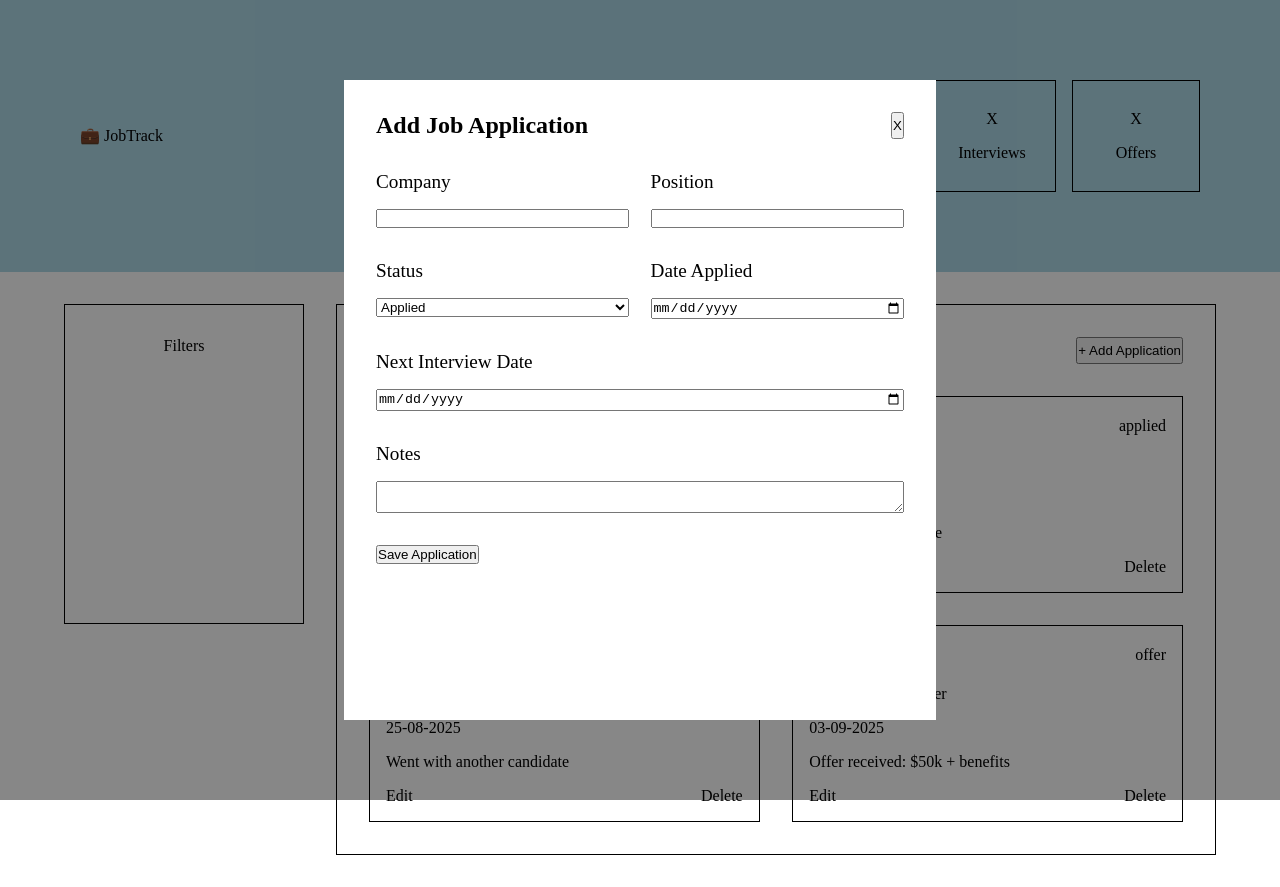
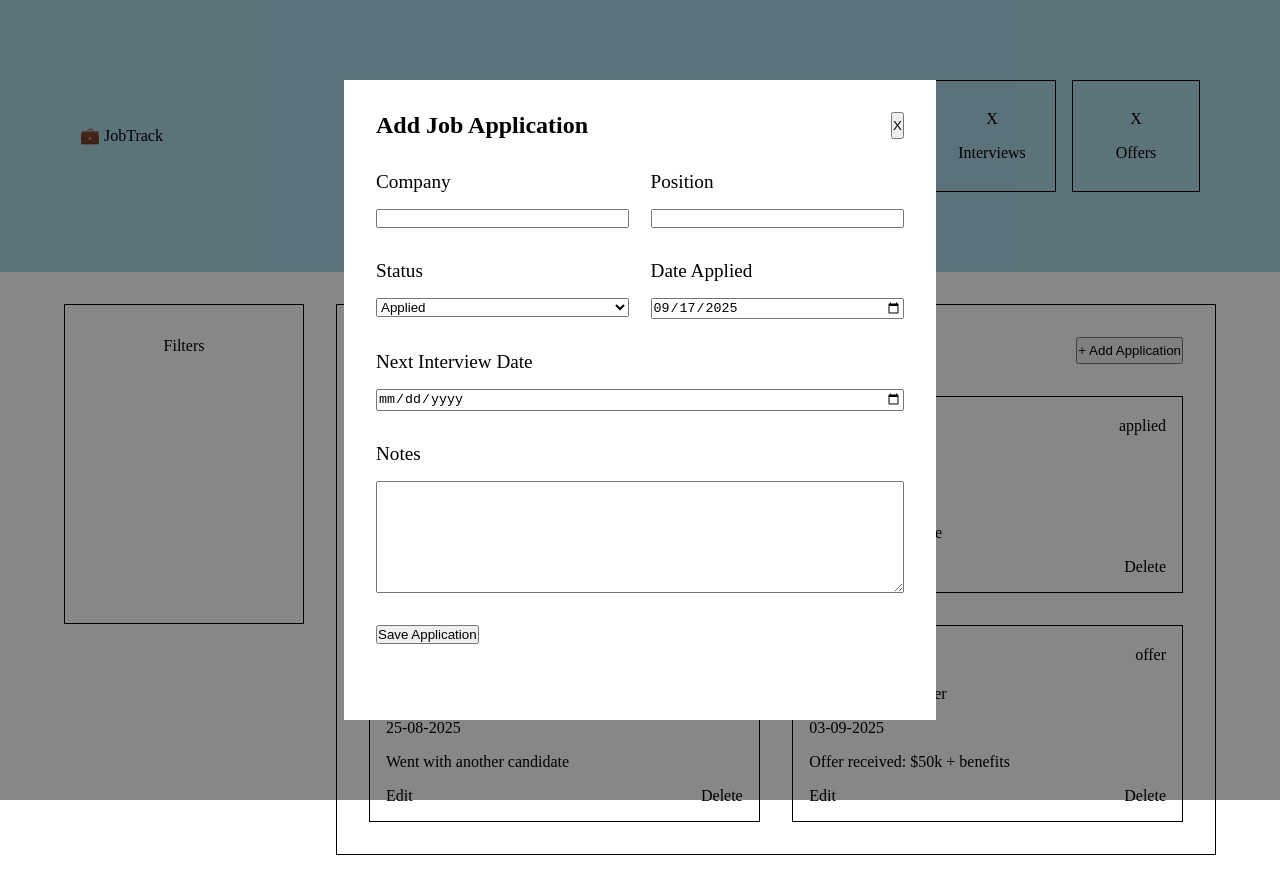
Before and after one commit to Srdjan-P/JobTrack, a React (Vite) app: page / in a window 1280 px wide. Both pictures are taken after a click on the button "+ Add Application". Built offline with nearby package versions, Linux system fonts and the light colour scheme.

Commit message:
Enabled Application Form with states

```diff
--- a/package.json
+++ b/package.json
@@ -10,6 +10,7 @@
     "preview": "vite preview"
   },
   "dependencies": {
+    "date-fns": "^4.1.0",
     "react": "^19.1.1",
     "react-dom": "^19.1.1",
     "sass": "^1.92.1"
--- a/src/App.jsx
+++ b/src/App.jsx
@@ -2,8 +2,8 @@ import Logo from "./components/Logo";
 import Main from "./components/Main";
 import Nav from "./components/Nav";
 import Stats from "./components/Stats";
-import Filters from "./components/Filters"
-import JobApplicationsList from "./components/JobApplicationsList"
+import Filters from "./components/Filters";
+import JobApplicationsList from "./components/JobApplicationsList";
 import ApplicationForm from "./components/ApplicationForm";
 import { useState } from "react";
 
@@ -47,19 +47,29 @@ const initialApplications = [
 ];
 
 export default function App() {
+  const [applications, setApplications] = useState(initialApplications);
   const [isOpen, setIsOpen] = useState(false);
 
-  return <div className="app-layout">
+  function handleAddApplication(application) {
+    setApplications((applications) => [...applications, application]);
+  }
+
+  return (
+    <div className="app-layout">
       <Nav>
         <Logo />
         <Stats />
       </Nav>
       <Main>
         <Filters />
-      <JobApplicationsList initialData={initialApplications} onOpen={setIsOpen} />
+        <JobApplicationsList applications={applications} onOpen={setIsOpen} />
       </Main>
-    {isOpen &&
-      <ApplicationForm onOpen={setIsOpen} />
+      {isOpen && (
+        <ApplicationForm
+          onOpen={setIsOpen}
+          onAddApplication={handleAddApplication}
+        />
+      )}
+    </div>
+  );
 }
-  </div>
-}
--- a/src/components/ApplicationForm.jsx
+++ b/src/components/ApplicationForm.jsx
@@ -1,60 +1,103 @@
-export default function ApplicationForm({ onOpen }) {
-  return <div className="form-container">
+import { useState } from "react";
+import { format } from "date-fns";
+
+export default function ApplicationForm({ onOpen, onAddApplication }) {
+  const [company, setCompany] = useState("");
+  const [position, setPosition] = useState("");
+  const [status, setStatus] = useState("applied");
+  const curDate = new Date();
+  const [dateApplied, setDateApplied] = useState(format(curDate, "yyyy-MM-dd"));
+  const [nextInterview, setNextInterview] = useState("");
+  const [notes, setNotes] = useState("");
+
+  console.log(curDate);
+
+  function handleSubmit(e) {
+    e.preventDefault();
+
+    const id = crypto.randomUUID();
+    const newApplication = {
+      id,
+      company,
+      position,
+      status,
+      dateApplied,
+      nextInterview,
+      notes,
+    };
+    onAddApplication(newApplication), onOpen(false);
+  }
+
+  return (
+    <div className="form-container">
       <div className="form-window">
         <div className="form-header">
           <h2>Add Job Application</h2>
           <button onClick={() => onOpen(false)}>X</button>
         </div>
-      <form>
+        <form onSubmit={handleSubmit}>
           <div className="form-row">
             <div className="form-group">
               <label>Company</label>
-            <input type="text" />
+              <input
+                type="text"
+                required
+                value={company}
+                onChange={(e) => setCompany(e.target.value)}
+              />
             </div>
             <div className="form-group">
               <label>Position</label>
-            <input type="text" />
+              <input
+                type="text"
+                required
+                value={position}
+                onChange={(e) => setPosition(e.target.value)}
+                autoCapitalize="words"
+              />
             </div>
           </div>
           <div className="form-row">
             <div className="form-group">
               <label>Status</label>
-            <select>
-              <option value="applied">
-                Applied
-              </option>
-              <option value="interview">
-                Interview
-              </option>
-              <option value="offer">
-                Offer
-              </option>
-              <option value="rejected">
-                Rejected
-              </option>
+              <select onChange={(e) => setStatus(e.target.value)}>
+                <option value="applied">Applied</option>
+                <option value="interview">Interview</option>
+                <option value="offer">Offer</option>
+                <option value="rejected">Rejected</option>
               </select>
             </div>
             <div className="form-group">
               <label>Date Applied</label>
-            <input type="date" />
+              <input
+                type="date"
+                value={dateApplied}
+                onChange={(e) => setDateApplied(e.target.value)}
+              />
             </div>
           </div>
           <div className="form-row">
             <div className="form-group full-width">
-            <label>
-              Next Interview Date
-            </label>
-            <input type="date" />
+              <label>Next Interview Date</label>
+              <input
+                type="date"
+                value={nextInterview}
+                onChange={(e) => setNextInterview(e.target.value)}
+              />
             </div>
           </div>
           <div className="form-row">
             <div className="form-group full-width">
               <label>Notes</label>
-            <textarea></textarea>
+              <textarea
+                value={notes}
+                onChange={(e) => setNotes(e.target.value)}
+              ></textarea>
             </div>
           </div>
           <button>Save Application</button>
         </form>
       </div>
     </div>
+  );
 }
--- a/src/components/JobApplicationsList.jsx
+++ b/src/components/JobApplicationsList.jsx
@@ -1,6 +1,6 @@
 import JobApplication from "./JobApplication";
 
-export default function JobApplicationsList({ initialData, onOpen }) {
+export default function JobApplicationsList({ applications, onOpen }) {
   return (
     <div className="jobs-container">
       <div className="jobs-top">
@@ -8,8 +8,10 @@ export default function JobApplicationsList({ initialData, onOpen }) {
         <button onClick={() => onOpen(true)}>+ Add Application</button>
       </div>
       <div className="jobs-list">
-        {initialData.map((data) => <JobApplication data={data} key={data.id} />)}
+        {applications.map((data) => (
+          <JobApplication data={data} key={data.id} />
+        ))}
       </div>
     </div>
-  )
+  );
 }
--- a/src/sass/styles.scss
+++ b/src/sass/styles.scss
@@ -4,7 +4,8 @@
   box-sizing: border-box;
 }
 
-body {}
+body {
+}
 
 .app-layout {
   display: flex;
@@ -57,7 +58,6 @@ body {}
       padding: 2rem;
       max-width: 55rem;
 
-
       .jobs-top {
         display: flex;
         justify-content: space-between;
@@ -74,8 +74,9 @@ body {}
         .application-card {
           display: flex;
           flex-direction: column;
-          width: 48%;
+          flex: 1;
           min-width: 20rem;
+          max-width: 48%;
           height: fit-content;
           border: 1px solid black;
           padding: 1rem;
@@ -92,14 +93,16 @@ body {}
             }
           }
 
-          .position {}
+          .position {
+          }
 
           .dates {
             display: flex;
             justify-content: space-between;
           }
 
-          .notes {}
+          .notes {
+          }
 
           .actions {
             display: flex;
@@ -125,7 +128,8 @@ body {}
     background-color: white;
     padding: 2rem;
     width: 37rem;
-    height: 40rem;
+    min-height: 40rem;
+    height: fit-content;
 
     .form-header {
       display: flex;
@@ -145,7 +149,6 @@ body {}
           gap: 1rem;
           min-width: 48%;
           font-size: 1.2rem;
-
         }
 
         .full-width {
@@ -153,5 +156,15 @@ body {}
         }
       }
     }
+
+    textarea {
+      min-width: 100%;
+      max-width: 100%;
+      min-height: 7rem;
+    }
   }
 }
+
+.capitalize-text {
+  text-transform: capitalize;
+}
```
Also changed, not shown: 1 other file (tests, documents, lock files or other folders). Lines whose indentation alone changed are shown as unchanged.
